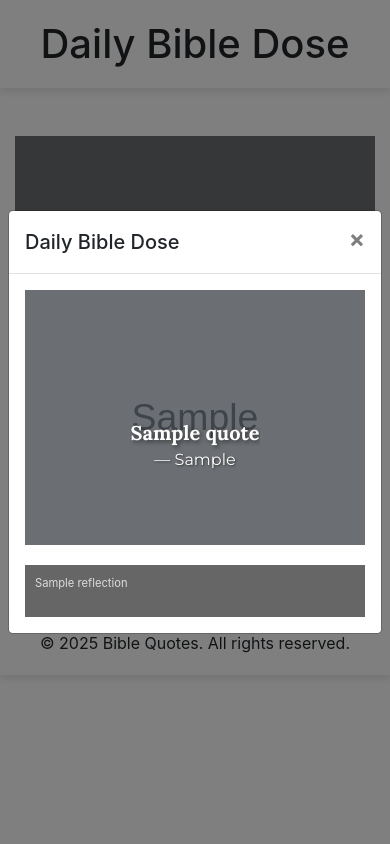
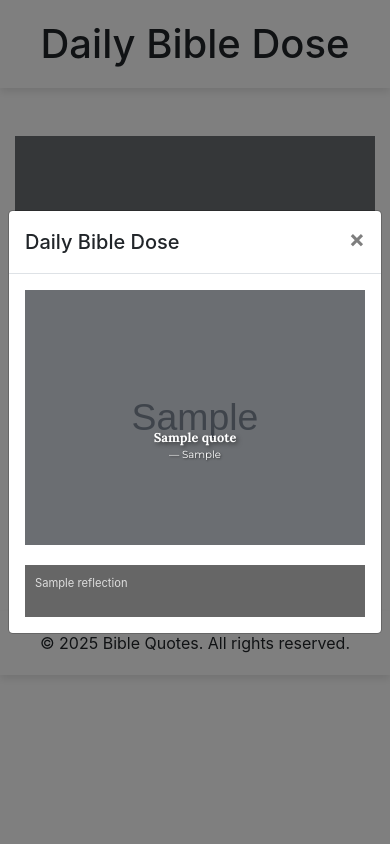
Before and after one commit to jeez-grammer/bible_app, a Flask app: template app/templates/index.html in a window 390 px wide, after a click that opens the changed part. Run offline with Flask 3, Linux system fonts and the light colour scheme; the template is opened without the code that fills it: most values are stand-ins (such as "Sample title", 1, 10 or a date in 2020); grey boxes marked "Sample" are stand-in pictures; some libraries are stand-ins or nearby versions.

Commit message:
Update Vercel Commit

```diff
--- a/app/static/css/styles.css
+++ b/app/static/css/styles.css
@@ -190,3 +190,17 @@ body {
         font-size: 0.7rem; /* Adjusted font size for better readability on mobile screens */
     }
 }
+
+/* Ensure the entire caption is visible in the modal */
+.modal-c.blockquote {
+    font-size: 1rem; /* Default size for modal */
+    max-height: none; /* Remove max-height */
+    overflow: visible; /* Ensure the entire text is visible */
+    text-overflow: initial; /* Remove ellipsis */
+}
+
+@media (max-width: 430px) {
+    .modal-c.blockquote {
+        font-size: 0.8rem; /* Adjusted font size for better readability on mobile screens */
+    }
+}
```
